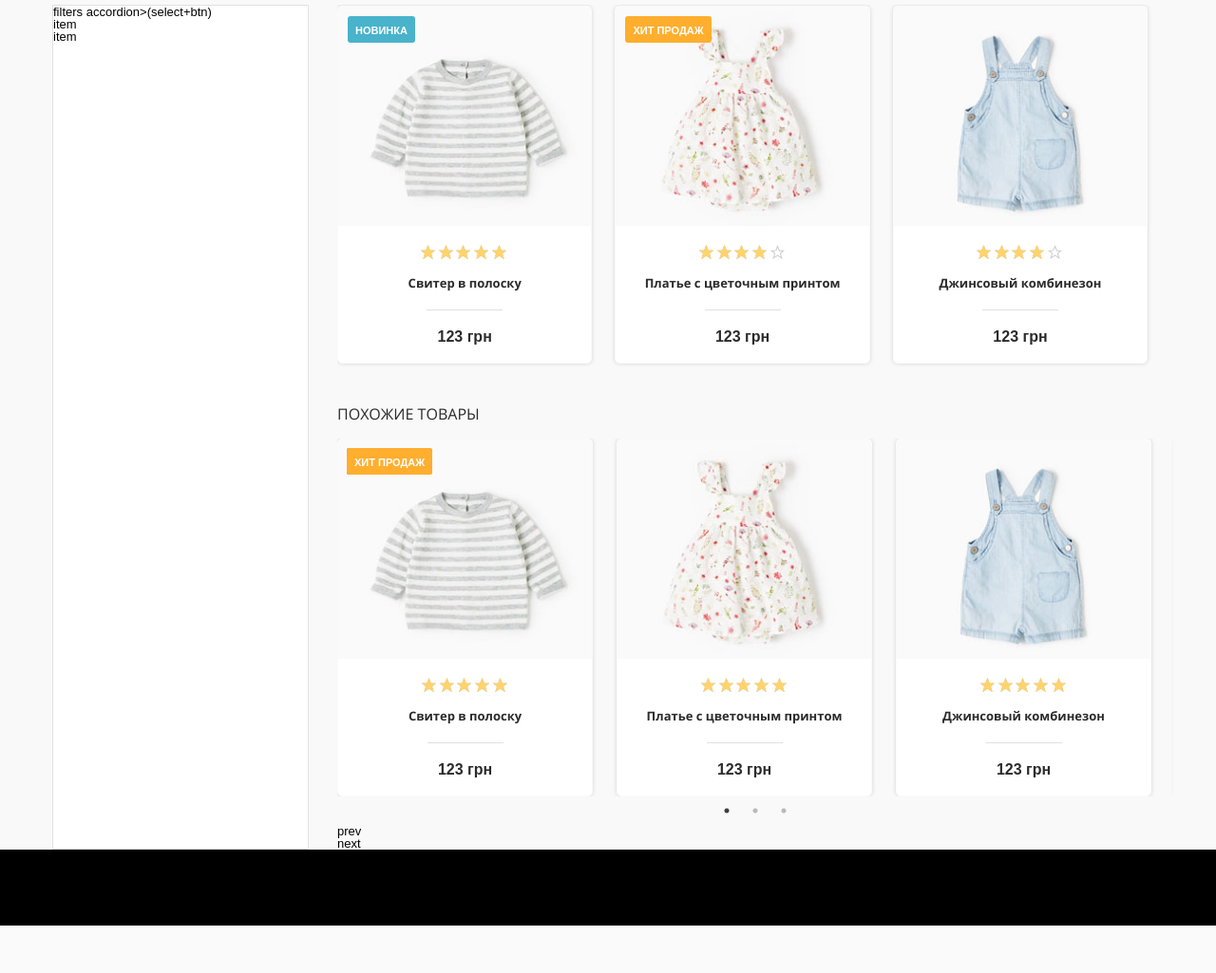
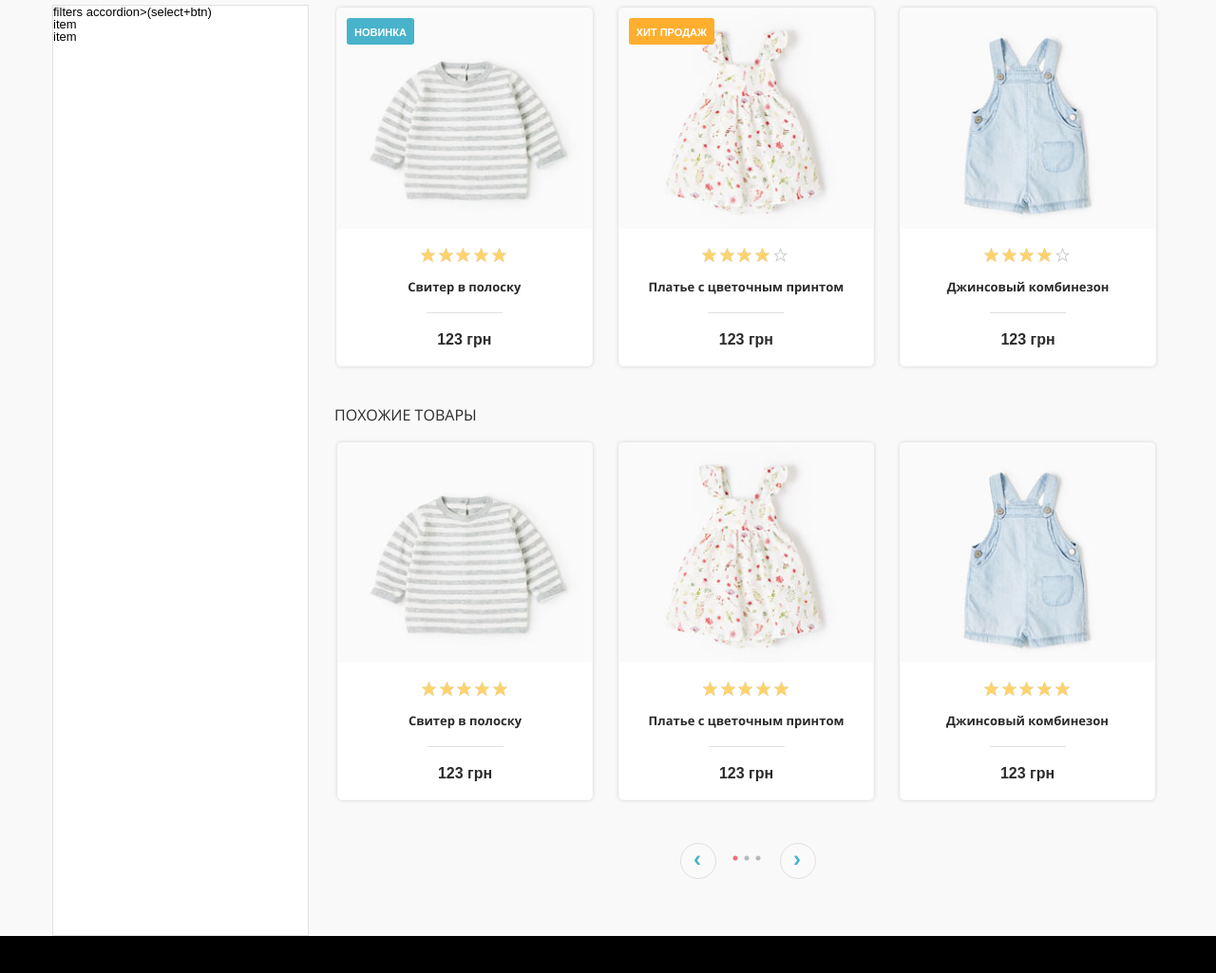
Before and after one commit to WebNadin/kids-clothes, a website: page app/index.html in a window 1280 px wide. Shown: the part 195-1220 px from the top of the page at 95% size. Before the commit the page ends 1170 px from the top, so only its background shows below. Drawn offline with Linux system fonts and the light colour scheme.

Commit message:
slick-slider: adaptive styles were added

```diff
--- a/app/index.html
+++ b/app/index.html
@@ -119,13 +119,10 @@
 
           <aside class="products__recommendations recommendations">
             <h2 class="recommendations__title">похожие товары</h2>
+
             <div class="multiple-items">
 
               <a href="/" class="card">
-
-              <span class="card__sign sign sign_info">
-                новинка
-              </span>
 
                 <div class="card__img">
                   <img src="./img/products/product-1.jpg"
@@ -149,9 +146,6 @@
                 <div class="card__price">123 грн</div>
               </a>
               <a href="/" class="card">
-            <span class="card__sign sign sign_attention">
-              хит продаж
-            </span>
 
                 <div class="card__img">
                   <img src="./img/products/product-2.jpg"
@@ -198,10 +192,6 @@
               </a>
               <a href="/" class="card">
 
-                <span class="card__sign sign sign_info">
-                  новинка
-                </span>
-
                 <div class="card__img">
                   <img src="./img/products/product-1.jpg"
                        alt="striped sweater"/>
@@ -224,9 +214,6 @@
                 <div class="card__price">123 грн</div>
               </a>
               <a href="/" class="card">
-                <span class="card__sign sign sign_attention">
-                  хит продаж
-                </span>
 
                 <div class="card__img">
                   <img src="./img/products/product-2.jpg"
@@ -273,10 +260,6 @@
               </a>
               <a href="/" class="card">
 
-              <span class="card__sign sign sign_info">
-                новинка
-              </span>
-
                 <div class="card__img">
                   <img src="./img/products/product-1.jpg"
                        alt="striped sweater"/>
@@ -299,9 +282,6 @@
                 <div class="card__price">123 грн</div>
               </a>
               <a href="/" class="card">
-            <span class="card__sign sign sign_attention">
-              хит продаж
-            </span>
 
                 <div class="card__img">
                   <img src="./img/products/product-2.jpg"
--- a/app/js/custom.js
+++ b/app/js/custom.js
@@ -58,8 +58,8 @@ $(function () {
       slidesToShow: 3,
       slidesToScroll: 3,
       appendArrows: $('.arrows'),
-      prevArrow: '<div class="prev">prev</div>',
-      nextArrow: '<div class="next">next</div>',
+      prevArrow: '<div class="arrows__prev"><span class="arrows__symbol">&#8249</span></div>',
+      nextArrow: '<div class="arrows__next"><span class="arrows__symbol">&#8250</span></div>',
       responsive: [
         {
           breakpoint: 991,
--- a/app/scss/layout/_content.scss
+++ b/app/scss/layout/_content.scss
@@ -22,7 +22,7 @@
 .wrapper {
   min-width: $min-width;
   max-width: $max-width;
-  padding: 0 5px 0 15px;
+  padding: 0 0 0 15px;
   margin: 0 auto;
   position: relative;
 }
@@ -47,7 +47,7 @@ h2 {
 h3 {
   @include font($font-size-h3, $line-height-h3, $title-color);
   font-family: $title-font-family;
-  padding: 16px 0 19px 0;
+  padding: 17px 0 18px 0;
   font-weight: 700;
 }
 /* text position */
@@ -91,22 +91,26 @@ h3 {
   display: flex;
   &__filters {
     min-width: 270px;
-    margin-right: 30px;
+    margin-right: 27px;
   }
   &__item {
     overflow: hidden;
   }
   &__recommendations {
     overflow: hidden;
+    margin-bottom: 20px;
+    position: relative;
   }
 }
 .cards {
   display: flex;
   flex-flow: row wrap;
   flex: auto;
+  padding: 2px;
+  transform: translateY(-2px);
   &__item {
-    margin-right: 24px;
-    margin-bottom: 24px;
+    margin-right: 27px;
+    margin-bottom: 18px;
     width: 30.5%;
     position: relative;
     &:nth-child(3n) {
@@ -120,7 +124,7 @@ h3 {
   flex-direction: column;
   align-items: center;
   background-color: $second-bg;
-  margin-top: 1px;
+  margin-top: 3px;
   @include transition($default-transition);
   @include border(1px, solid, $base-bg);
   @include shadow(0px 0px 4px 0px rgba(68, 68, 68, .2));
@@ -150,16 +154,6 @@ h3 {
     text-align: center;
   }
 }
-.card:hover {
-  @include border(1px, solid, rgba(72, 179, 203, .3));
-  @include shadow(0px 4px 9px 0px rgba(72, 179, 203, 0.4));
-  @include transition($default-transition);
-  .card__title {
-    @include transition($default-transition);
-    color: $active-color;
-    letter-spacing: 1px;
-  }
-}
 .divider {
   width: 80px;
   height: 1px;
@@ -184,13 +178,11 @@ h3 {
     background-color: $sign-bg-attention;
   }
 }
-
-.recommendations{
-  &__title{
+.recommendations {
+  &__title {
     text-transform: uppercase;
   }
 }
-
 .filters {
   position: relative;
   box-sizing: border-box;
@@ -221,22 +213,24 @@ h3 {
   &_empty {
     position: absolute;
     top: 0;
-    left: calc( 50% - 46px);
+    left: calc(50% - 46px);
     overflow: hidden;
     width: 90px;
   }
   &_full {
-    left: calc( 50% - 46px);
+    left: calc(50% - 46px);
     overflow: hidden;
     position: absolute;
     top: 0;
     width: 100%;
   }
 }
+/*Slider*/
+
 .multiple-items {
   .card {
     text-align: center;
-    margin: 0 auto;
+    margin: 3px auto;
   }
   .divider {
     margin-left: auto;
@@ -244,12 +238,79 @@ h3 {
   }
 
 }
+.slick-track {
+  left: 3px;
+}
+.slick-dots {
+  bottom: -68px;
+  transform: translateX(-10px);
+  li, li button, li button:before {
+    width: 12px;
+  }
+  li {
+    margin: 0;
+    &.slick-active button:before {
+      color: #e44256;
+    }
+  }
+}
+.slick-slide {
+  margin-right: 27px;
+}
+.slick-dotted.slick-slider {
+  margin-bottom: 120px;
+}
+.arrows {
+  position: absolute;
+  bottom: 38px;
+  left: 0;
+  z-index: 10;
+  width: 100%;
+  height: 40px;
+  &__symbol {
+    line-height: 38px;
+    transform: translate(-1px, -2px);
+    @include font(24px, 24px, $active-color);
+    font-weight: 700;
+  }
+  &__prev, &__next {
+    box-sizing: border-box;
+    display: flex;
+    justify-content: center;
+    align-items: center;
+    width: 38px;
+    height: 38px;
+    background-color: $base-bg;
+    @include border(1px, solid, $border);
+    @include radius(50%);
+    position: absolute;
+    top: 0;
+  }
+  &__prev {
+    left: calc(50% - 80px);
+  }
+  &__next {
+    left: calc(50% + 25px);
+  }
+}
 /*atomic*/
 .w-80 {
   width: 80%;
 }
 .red {
   background-color: red;
+}
+@media not all and (hover: none) {
+  .card:hover {
+    @include border(1px, solid, rgba(72, 179, 203, .3));
+    @include shadow(0px 4px 9px 0px rgba(72, 179, 203, 0.4));
+    @include transition($default-transition);
+    .card__title {
+      @include transition($default-transition);
+      color: $active-color;
+      letter-spacing: 1px;
+    }
+  }
 }
 @media screen and (max-width: 1200px) {
 }
```
Also changed, not shown: app/css/style.css, 1 other file.
